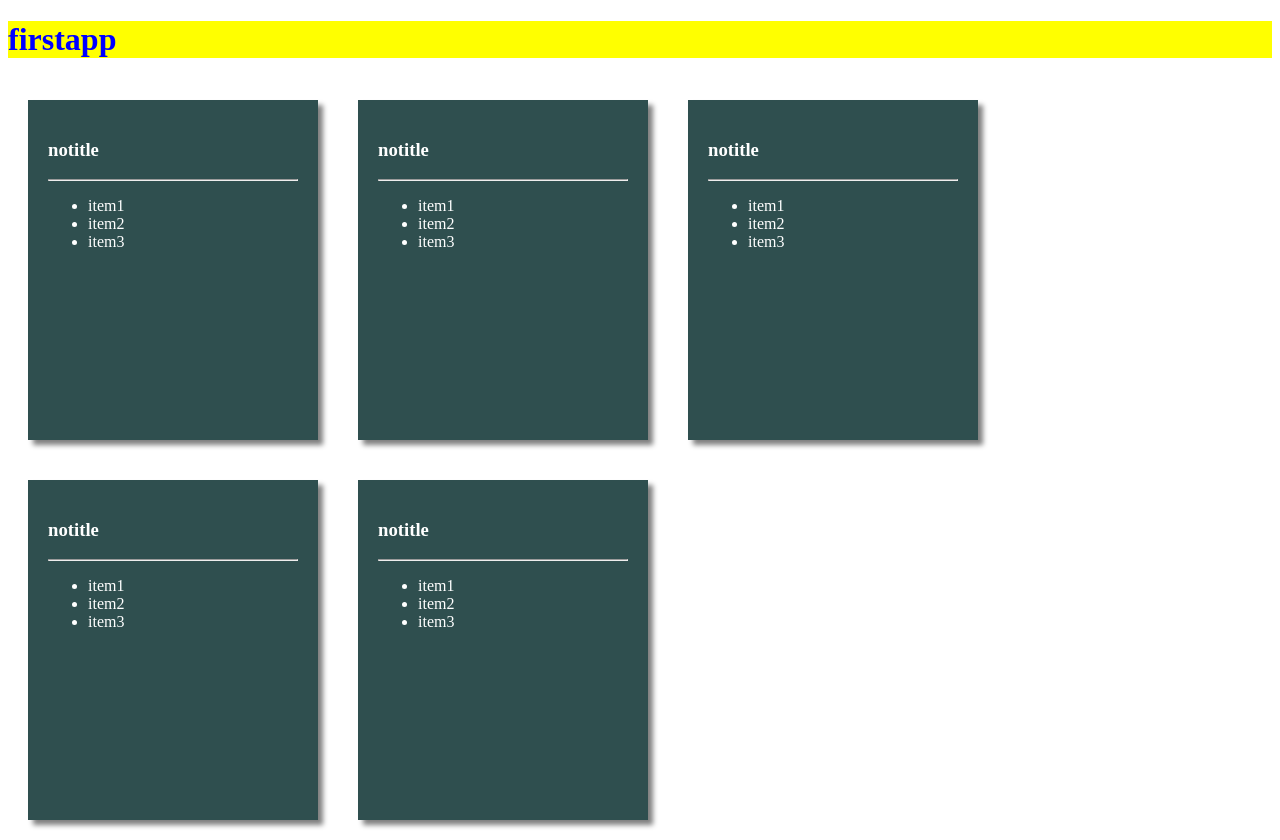
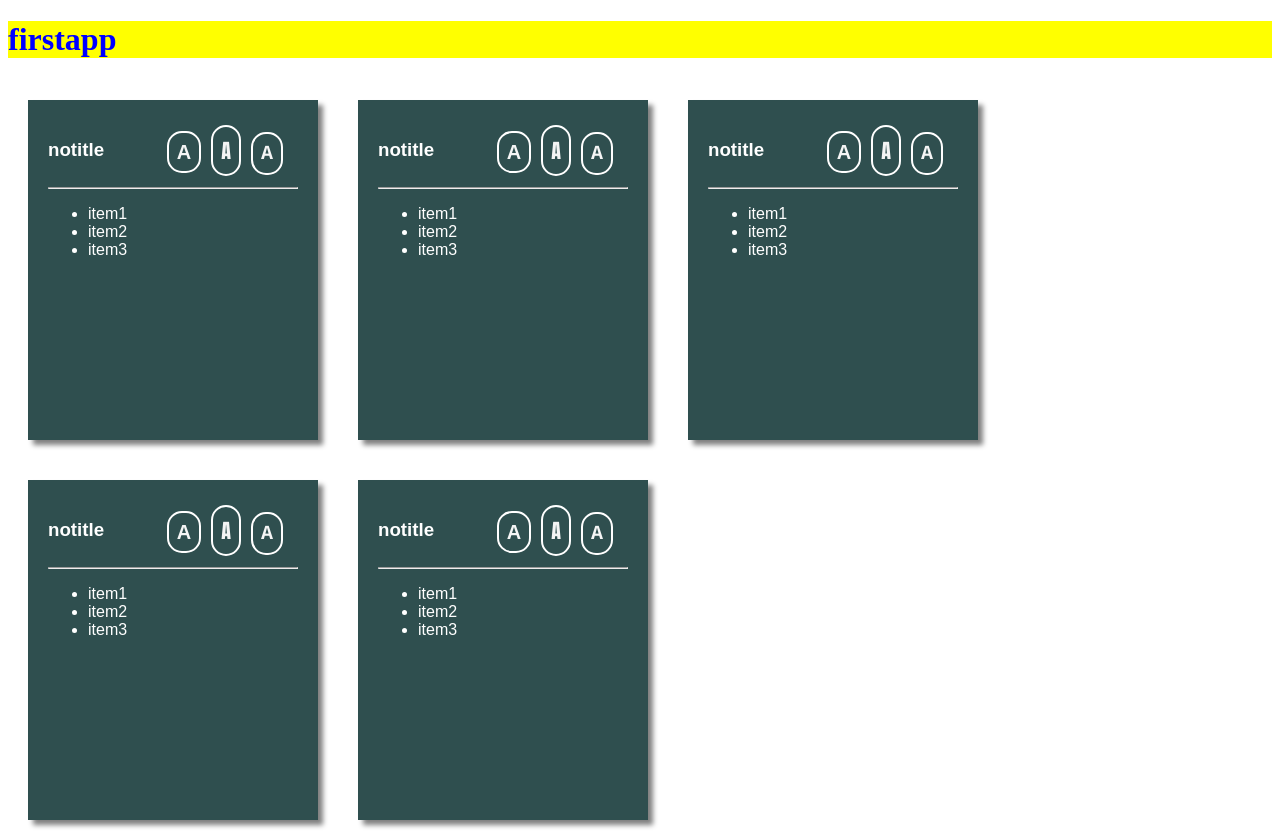
Before and after one commit to vinodhconnects/angular-first-app, an Angular app: page / in a window 1280 px wide. Built offline with nearby package versions, Linux system fonts and the light colour scheme.

Commit message:
input and output directives

```diff
--- a/src/app/box/box.component.css
+++ b/src/app/box/box.component.css
@@ -8,3 +8,25 @@
   float: left;
   box-shadow: 5px 5px 5px gray;
 }
+
+.header{
+  position: relative;
+  overflow: hidden;
+}
+
+.fonts{
+  position: absolute;
+  top: 15px;
+  right: 10px;
+}
+
+.fonts span {
+  font-size: 20px;
+  color: whitesmoke;
+  cursor: pointer;
+  font-weight: bold;
+  border: 2px solid white;
+  border-radius: 15px;
+  margin: 5px;
+  padding: 8px;
+}
--- a/src/app/box/box.component.html
+++ b/src/app/box/box.component.html
@@ -1,5 +1,11 @@
-<div class="box">
-    <h3> {{btitle}}</h3>
+<div class="box" [ngStyle]="boxStyle">
+    <div class="header"><h3> {{btitle}}</h3>
+        <div class="fonts">
+             <span [style.fontFamily]="'Arial'" (click)="onFontChange('Arial')">A</span>
+             <span [style.fontFamily]="'Impact'" (click)="onFontChange('Impact')">A</span>
+             <span [style.fontFamily]="'Courier'" (click)="onFontChange('Courier')">A</span>
+        </div>
+    </div>
     <hr/>
     <ul>
         <li *ngFor="let x of items"> {{x}}</li>
--- a/src/app/box/box.component.ts
+++ b/src/app/box/box.component.ts
@@ -8,4 +8,11 @@ import { Component } from '@angular/core';
 export class BoxComponent {
     btitle:string= "notitle"
     items:string[]=["item1","item2","item3"]
+    boxStyle:any={
+       fontFamily: 'Arial'
+    }
+
+    onFontChange(font:string){
+       this.boxStyle = {fontFamily: font}
+    }
 }
```
Also changed, not shown: 1 other file (tests, documents, lock files or other folders).
